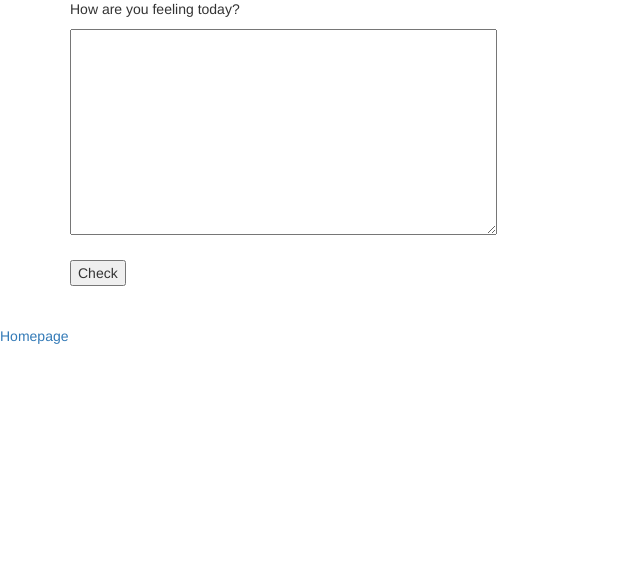
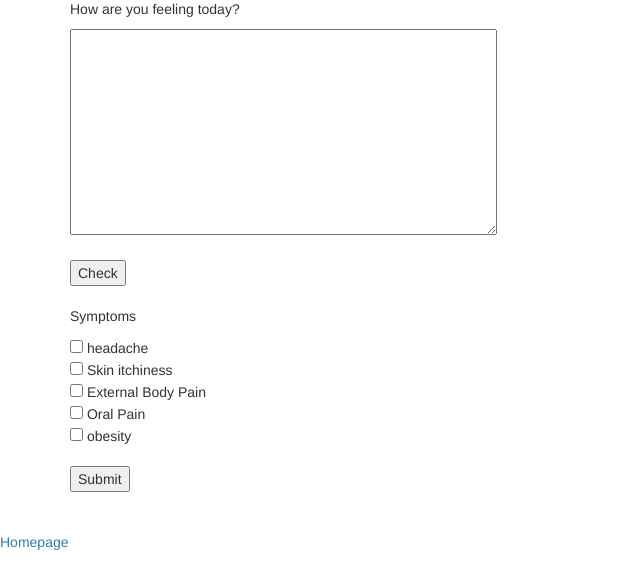
Before and after one commit to cyang87/cs411_project, a Django app: template cs411_app/templates/analyze.html in a window 1280 px wide. Shown: the part 351-913 px from the top of the page, without its empty margins (0-640 px from the left). Before the commit the page ends 695 px from the top, so only its background shows below. Run offline with Django 3.2, Linux system fonts and the light colour scheme; the template is opened without the code that fills it, so the values that code supplies are empty; some libraries are stand-ins or nearby versions.

Commit message:
symptoms guessing

```diff
--- a/cs411_app/templates/analyze.html
+++ b/cs411_app/templates/analyze.html
@@ -150,6 +150,23 @@
 
 
     </div>
+
+    <br>
+
+    <div>
+      <form action="http://localhost:8000/symptoms/" method="POST">
+        <div>
+            <p>Symptoms</p>
+          <input type="checkbox" name="symptom1" id="symptom1" value="headache"> headache <br>
+          <input type="checkbox" name="symptom2" id="symptom2" value="skin_itchiness"> Skin itchiness <br>
+          <input type="checkbox" name="symptom3" id="symptom3" value="external_body_pain"> External Body Pain <br>
+          <input type="checkbox" name="symptom3" id="symptom4" value="oral"> Oral Pain <br>
+          <input type="checkbox" name="symptom3" id="symptom5" value="obesity"> obesity <br>
+        </div>
+        <br>
+        <input type="submit" value="Submit"/>
+      </form>
+    </div>
 </div>
 
 <br>
```
